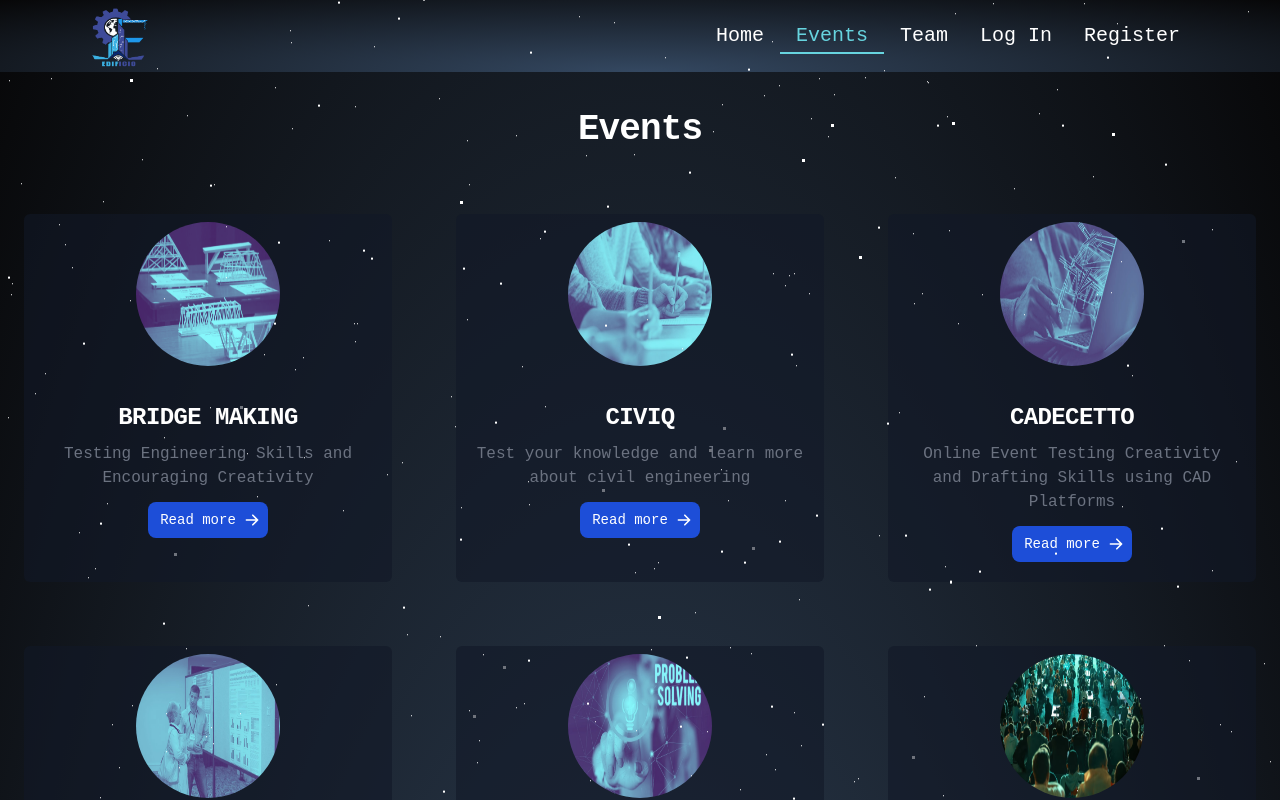
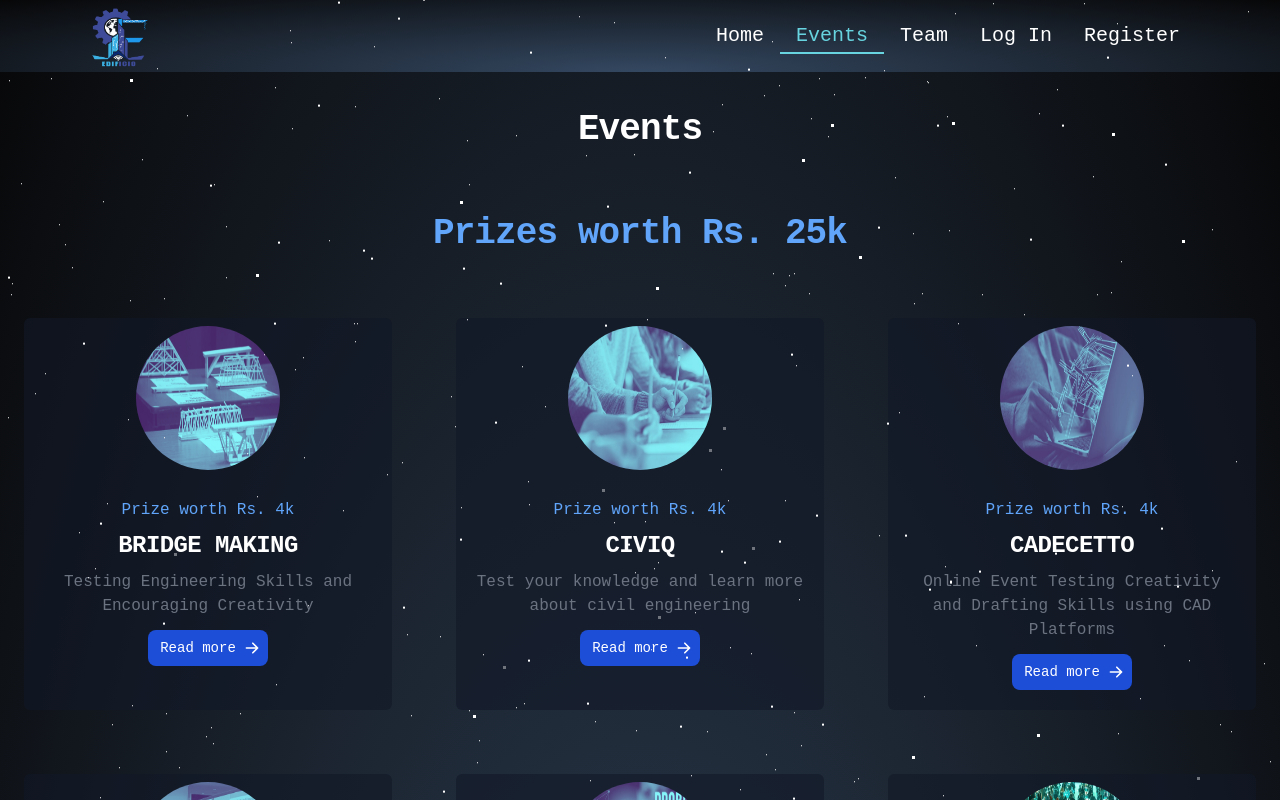
Before and after one commit to jason-dan-iel/Edificio-Website, a React (Vite) app in the folder client/: page /events in a window 1280 px wide. Shown: the top 800 px of the page. Built offline with nearby package versions, Linux system fonts and the light colour scheme; a web font is replaced by a local one.

Commit message:
added prize details

```diff
--- a/client/src/components/eventsCard.jsx
+++ b/client/src/components/eventsCard.jsx
@@ -1,17 +1,20 @@
 import React from "react";
 import { Link } from "react-router-dom";
 
-export default function EventCard({ imgPath, heading, content, linkURL }) {
+export default function EventCard({ imgPath, heading, content, linkURL, Prize }) {
   return (
     <div className="max-w-sm bg-gray-900 rounded-md bg-clip-padding backdrop-filter  bg-opacity-60
     ">
       <img
-        className="mx-auto mt-2 mb-4 w-36 h-36 rounded-full "
+        className="mx-auto mt-2 w-36 h-36 rounded-full "
         src={imgPath}
         alt=""
       />
       <div className="p-5">
         <ul>
+          <li >
+            <h4 className=" text-blue-400 m-2 blink">{Prize}</h4>
+          </li>
           <li>
             <h5 className="mb-2 text-2xl font-bold tracking-tight text-white">
               {heading}
--- a/client/src/index.css
+++ b/client/src/index.css
@@ -44,3 +44,23 @@ body{
 #tsparticles{
   z-index: -1;
 }
+
+.blink {
+  animation: blinker 1s step-start infinite;
+}
+
+@keyframes blinker {
+  50% {
+    opacity: 0;
+  }
+}
+
+#blin{
+  animation: bnker 2s step-start infinite;
+}
+
+@keyframes bnker {
+  50%{
+    opacity: 0;
+  }
+}
--- a/client/src/pages/Events.jsx
+++ b/client/src/pages/Events.jsx
@@ -9,7 +9,9 @@ export default function Events() {
       <div className="z-999 py-8 px-4 mx-auto max-w-screen-xl text-center lg:py-16 lg:px-6 ">
         <div className="mx-auto mb-8 max-w-screen-sm lg:mb-16">
             <h2 className="mt-10 mb-2 text-4xl tracking-tight font-extrabold text-white">Events</h2>
-
+        </div>
+        <div className="mx-auto mb-8 max-w-screen-sm lg:mb-16">
+            <h2 className="mt-10 mb-2 text-4xl tracking-tight font-extrabold text-blue-400" id="blin">Prizes worth Rs. 25k</h2>
         </div>
 
         <div className="grid gap-8 lg:gap-16 sm:grid-cols-2 mg:grid-cols-3 lg:grid-cols-3 justify-center">
@@ -18,12 +20,14 @@ export default function Events() {
             heading="BRIDGE MAKING"
             content={"Testing Engineering Skills and Encouraging Creativity"}
             linkURL="/bridgemaking"
+            Prize = "Prize worth Rs. 4k"
           />
           <EventCard
             imgPath={"/events/quiz.png"}
             heading="CIVIQ"
             content={"Test your knowledge and learn more about civil engineering"}
             linkURL="/civiq"
+            Prize = "Prize worth Rs. 4k"
           />
 
           <EventCard
@@ -31,18 +35,21 @@ export default function Events() {
             heading="CADECETTO"
             content={"Online Event Testing Creativity and Drafting Skills using CAD Platforms"}
             linkURL="/cadecetto"
+            Prize = "Prize worth Rs. 4k"
           />
           <EventCard
             imgPath={"/events/poster.png"}
             heading="EUREKA"
             content={"Technical Poster Presentation Competition Showcasing Innovations in Civil and Infrastructure Engineering"}
             linkURL="/eureka"
+            Prize = "Prize worth Rs. 4k"
           />
           <EventCard
             imgPath={"/events/pixivils.png"}
             heading="P I X I V I L S"
             content={"Problem-Solving Competition for Identifying and Solving Civil and Infrastructure Engineering Issues"}
             linkURL="/pixivils"
+            Prize = "Prize worth Rs. 4k"
           />
           <EventCard
             imgPath={"/events/symp.png"}
```
